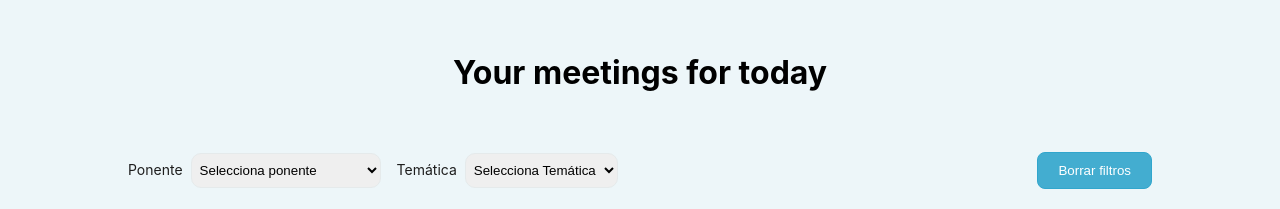
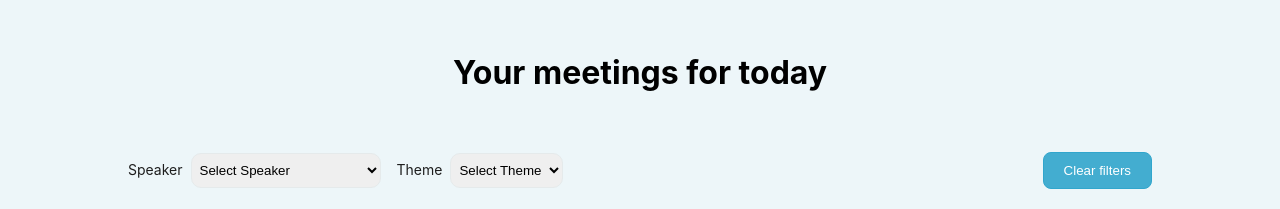
Before and after one commit to Claratj/schedule, a React (Create React App) app: page / in a window 1280 px wide. Shown: the top 209 px of the page. Built offline with nearby package versions, Linux system fonts and the light colour scheme.

Commit message:
feat: change dom language

```diff
--- a/src/components/Filters/Filters.tsx
+++ b/src/components/Filters/Filters.tsx
@@ -25,7 +25,7 @@ export default function Filters(props: IFilterProps) {
 			<div className={style.Filters__inputs}>
 				<div>
 					<label htmlFor="vocal" className={style.Filters__label}>
-						Ponente
+						Speaker
 					</label>
 					<select
 						name="vocal"
@@ -35,7 +35,7 @@ export default function Filters(props: IFilterProps) {
 						data-testid="vocal-select"
 						ref={vocalRef}
 					>
-						<option value="">Selecciona ponente</option>
+						<option value="">Select Speaker</option>
 						{props.vocals.map((vocal, i) => {
 							return (
 								<option key={`vocal-key-${i}`} value={vocal}>
@@ -47,7 +47,7 @@ export default function Filters(props: IFilterProps) {
 				</div>
 				<div>
 					<label htmlFor="theme" className={style.Filters__label}>
-						Temática
+						Theme
 					</label>
 					<select
 						name="theme"
@@ -57,7 +57,7 @@ export default function Filters(props: IFilterProps) {
 						data-testid="theme-select"
 						ref={themeRef}
 					>
-						<option value="">Selecciona Temática</option>
+						<option value="">Select Theme</option>
 
 						<option value="General">General</option>
 						<option value="Backend">Backend</option>
@@ -68,7 +68,7 @@ export default function Filters(props: IFilterProps) {
 			</div>
 
 			<button onClick={clearFilters} className={style.Filters__button} data-testid="clear-filters-btn">
-				Borrar filtros
+				Clear filters
 			</button>
 		</div>
 	);
```
